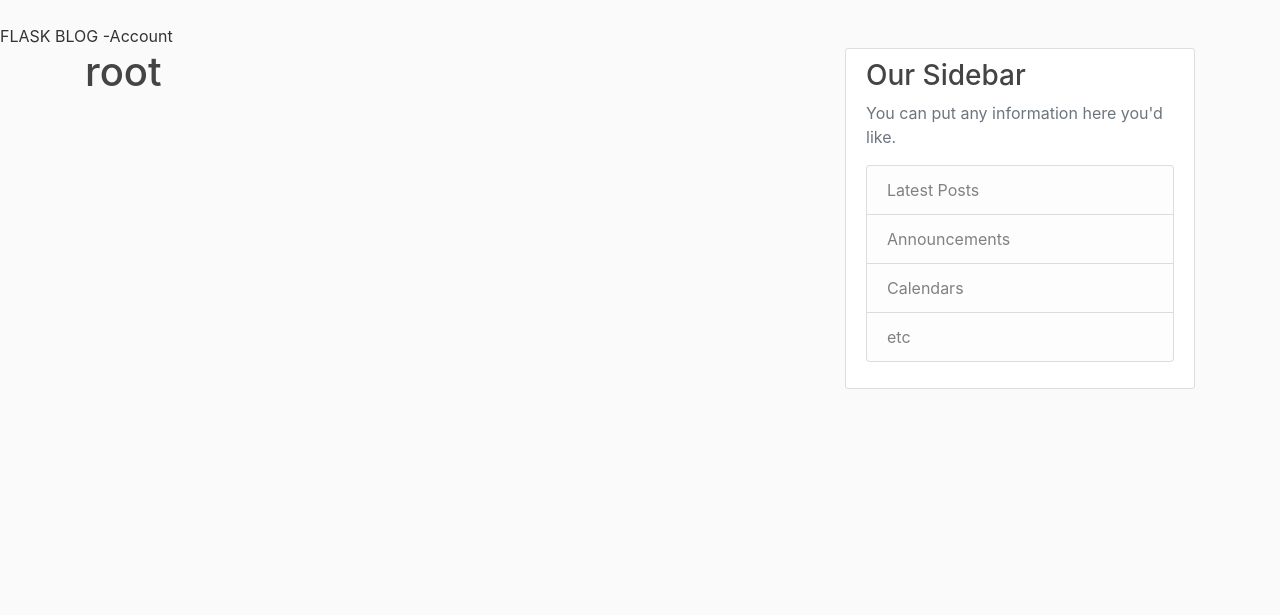
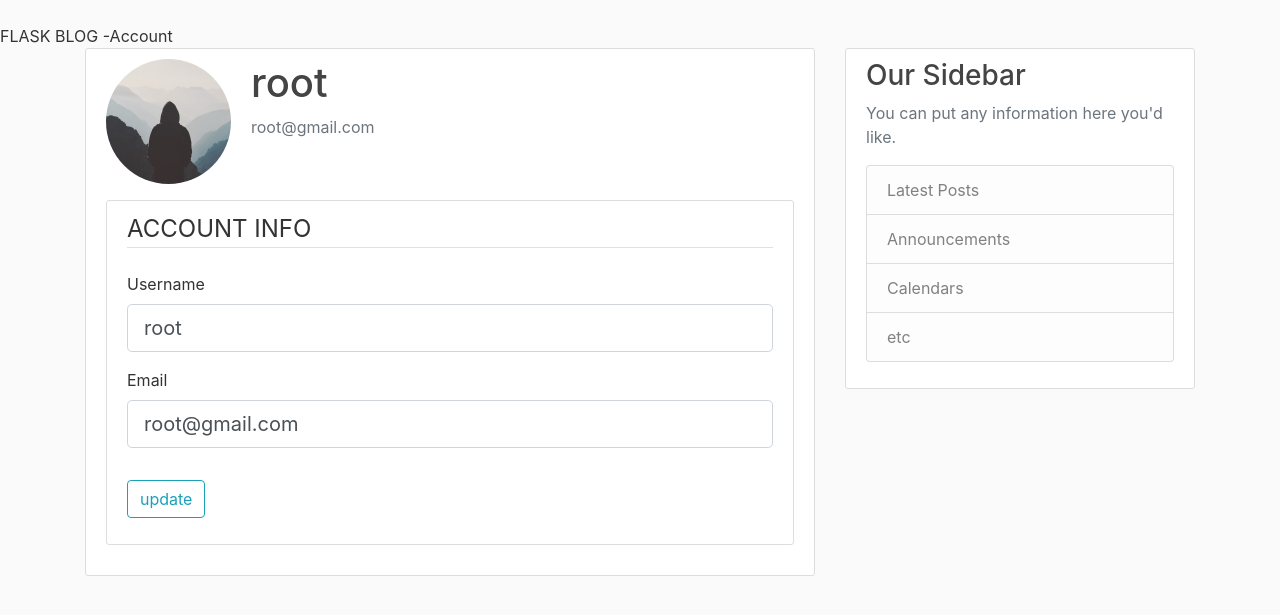
Before and after one commit to Swaroop-Bhattacharya01/FLASK-BLOG-PLATFORM, a Flask app: page /account in a window 1280 px wide. Shown: the part 56-671 px from the top of the page. Run offline with Flask 3, Linux system fonts and the light colour scheme; a user stored in the database is signed in; some libraries are stand-ins or nearby versions.

Commit message:
created account form and option to update the account

```diff
--- a/app/forms.py
+++ b/app/forms.py
@@ -1,4 +1,6 @@
 from flask_wtf import FlaskForm
+from flask_wtf.file import FileField,FileAllowed
+from flask_login import current_user
 from wtforms import StringField ,PasswordField ,SubmitField,BooleanField, ValidationError#we use wtforms to create form fields
 from wtforms.validators import DataRequired,Length,Email,EqualTo
 from app.models import User
@@ -23,3 +25,19 @@ class LoginForm(FlaskForm):
     password=PasswordField('Password',validators=[DataRequired()])
     remember=BooleanField('remember me')
     submit=SubmitField('Login')
+
+class UpdateForm(FlaskForm):
+    username=StringField('Username',validators=[DataRequired(),Length(min=2,max=20)])
+    email=StringField('Email',validators=[DataRequired(),Email()])
+    submit=SubmitField('update')
+
+    def validate_username(self,username):
+       if username.data != current_user.username:
+            user=User.query.filter_by(username=username.data).first()
+            if user:
+                raise ValidationError('username taken pls choose a different one')
+    def validate_email(self,email):
+        if email.data != current_user.email:
+            user=User.query.filter_by(email=email.data).first()
+            if user:
+                raise ValidationError('email taken pls choose a different one')
--- a/app/routes.py
+++ b/app/routes.py
@@ -1,6 +1,6 @@
 from flask import render_template,url_for,flash,redirect,request
 from app import app,db,bcrypt
-from app.forms import RegistrationForm,LoginForm #we import the forms we created in forms.py so that we can use them in out routes
+from app.forms import RegistrationForm,LoginForm ,UpdateForm#we import the forms we created in forms.py so that we can use them in out routes
 
 from app.models import User,Post #the reason this is after the db instance is created is because models.py uses the db instance to create the models
 from flask_login import login_user,current_user,logout_user,login_required
@@ -64,7 +64,19 @@ def logout():
    logout_user()
    return redirect(url_for('home'))
 
-@app.route('/account')
+@app.route('/account',methods=['GET','POST'])
 @login_required
 def account():
-    return render_template('account.html',title='Account')
+    form=UpdateForm()
+    if form.validate_on_submit():
+        current_user.username=form.username.data
+        current_user.email=form.email.data
+        db.session.commit()
+        flash('Your account has beeen updated','success')
+        return redirect(url_for('account'))
+    elif request.method=='GET':
+        form.username.data=current_user.username
+        form.email.data=current_user.email
+
+    image_file=url_for('static',filename='profile_pics/' + current_user.image_file)
+    return render_template('account.html',title='Account',image_file=image_file,form=form)
--- a/app/templates/account.html
+++ b/app/templates/account.html
@@ -1,4 +1,51 @@
 {% extends "layout.html" %}
 {% block content %}
-<h1>{{ current_user.username}}</h1>
+<div class="content-section">
+    <div class="media">
+        <img class="rounded-circle account-img" src="{{ image_file }}">
+        <div class="media-body">
+            <h2 class="account-heading">{{ current_user.username }}</h2>
+            <p class="text-secondary">{{ current_user.email }}</p>
+        </div>
+    </div>
+    <div class="content-section">
+        <form method="POST" action="">
+            {{ form.hidden_tag() }}
+            <fieldset class="form-group">
+                <legend class="border-bottom mb-4">ACCOUNT INFO</legend>
+                <div class="form-group">
+                    {{ form.username.label(class="form-control-label") }}
+
+                    {% if form.username.errors %}
+                    {{ form.username(class="form-control form-control-lg is-invalid") }}
+                    <div class="invalid-feedback">
+                        {% for error in form.username.errors %}
+                        <span>{{ error }}</span>
+                        {% endfor %}
+                    </div>
+                    {% else %}
+                    {{ form.username(class="form-control form-control-lg ") }}
+                    {% endif %}
+
+                </div>
+                <div class="form-group">
+                    {{ form.email.label(class="form-control-label") }}
+                    {% if form.email.errors %}
+                    {{ form.email(class="form-control form-control-lg is-invalid") }}
+                    <div class="invalid-feedback">
+                        {% for error in form.email.errors %}
+                        <span>{{ error }}</span>
+                        {% endfor %}
+                    </div>
+                    {% else %}
+                    {{ form.email(class="form-control form-control-lg") }}
+                    {% endif %}
+                </div>
+            </fieldset>
+            <div class="form-group">
+                {{ form.submit(class="btn btn-outline-info") }}
+            </div>
+        </form>
+    </div>
+</div>
 {% endblock content %}
```
Also changed, not shown: app/static/profile_pics/default.jpeg (added), instance/site.db.
